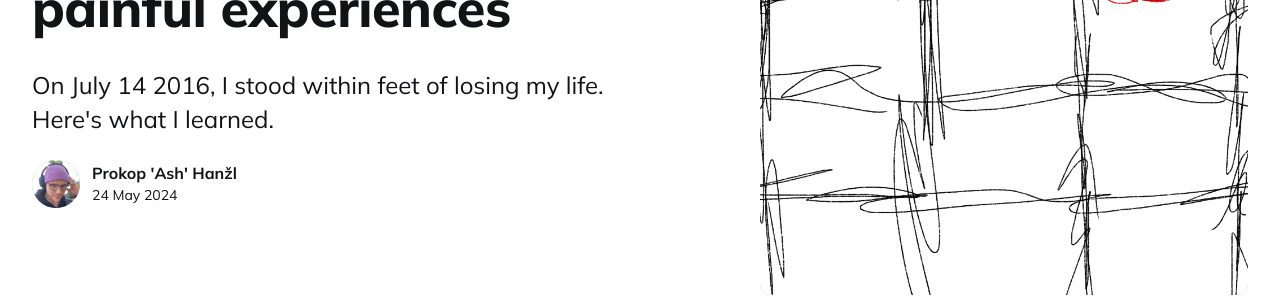
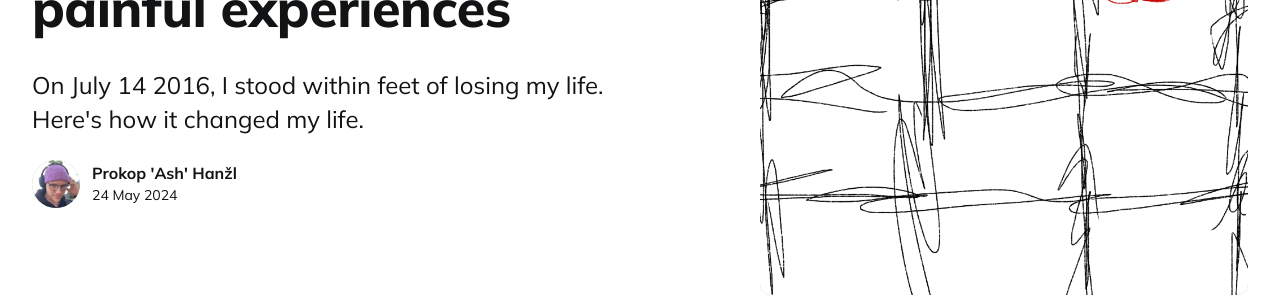
Before and after one commit to prokophanzl/prokophanzl.github.io, a Jekyll site: the page built from _posts/2024-05-24-8-years-later-on-coming-to-terms-with-painful-experiences.markdown, in a window 1280 px wide and 900 px high. Shown: the part 447-747 px from the top of the window. Built offline with Jekyll 4.4.1, drawn with Linux system fonts in a browser that asks for light colours.

Commit message:
Update article tagline

```diff
--- a/_posts/2024-05-24-8-years-later-on-coming-to-terms-with-painful-experiences.markdown
+++ b/_posts/2024-05-24-8-years-later-on-coming-to-terms-with-painful-experiences.markdown
@@ -1,7 +1,7 @@
 ---
 layout: post
 title: "8 Years Later: On coming to terms with painful experiences"
-description: On July 14 2016, I stood within feet of losing my life. Here's what I learned.
+description: On July 14 2016, I stood within feet of losing my life. Here's how it changed my life.
 date: 2024-05-24 00:00
 author: admin
 image: "https://prokophanzl.github.io/images/july14.png"
```
